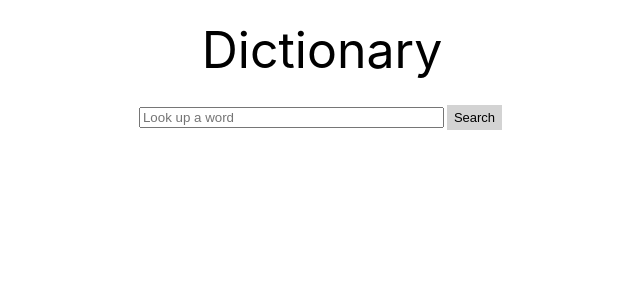
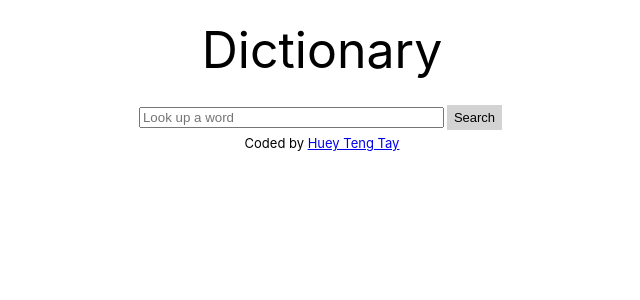
Before and after one commit to hueyteng/dictionary-react-project, a React (Create React App) app: page / in a window 1280 px wide. Shown: the top 300 px of the page, without its empty margins (318-958 px from the left). Built offline with nearby package versions, Linux system fonts and the light colour scheme; the HTML template or start-up script is replaced by a standard one.

Commit message:
Added footer

```diff
--- a/src/App.css
+++ b/src/App.css
@@ -3,3 +3,8 @@
   margin: 20px auto;
   text-align: center;
 }
+
+.Footer {
+  font-size: 13px;
+  text-align: center;
+}
--- a/src/App.js
+++ b/src/App.js
@@ -12,6 +12,13 @@ function App() {
         <Dictionary />
       </main>
 
+    <div className="Footer">
+      Coded by{" "}
+      <a href="https://github.com/hueyteng/dictionary-react-project" target="_blank" rel="noreferrer">
+      Huey Teng Tay
+      </a>
+    </div>
+
       </div>
     </div>
 
```
